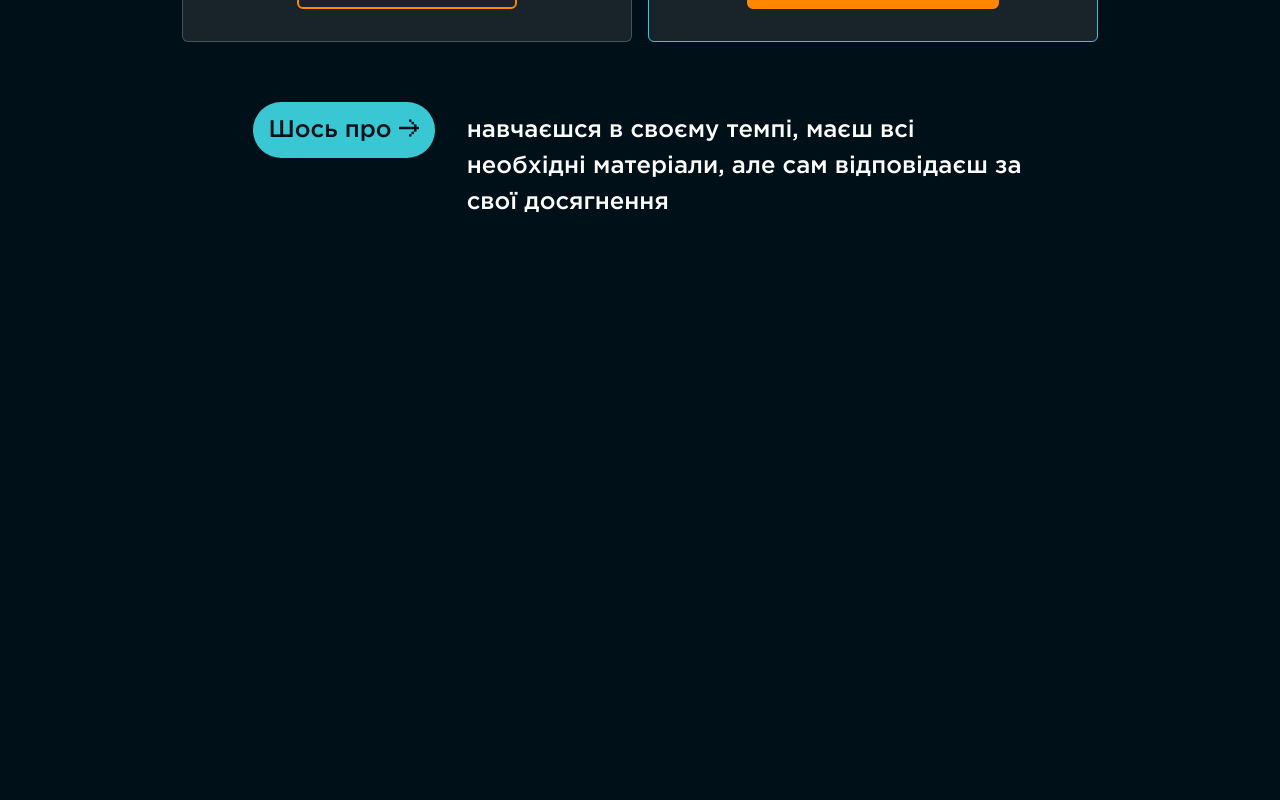
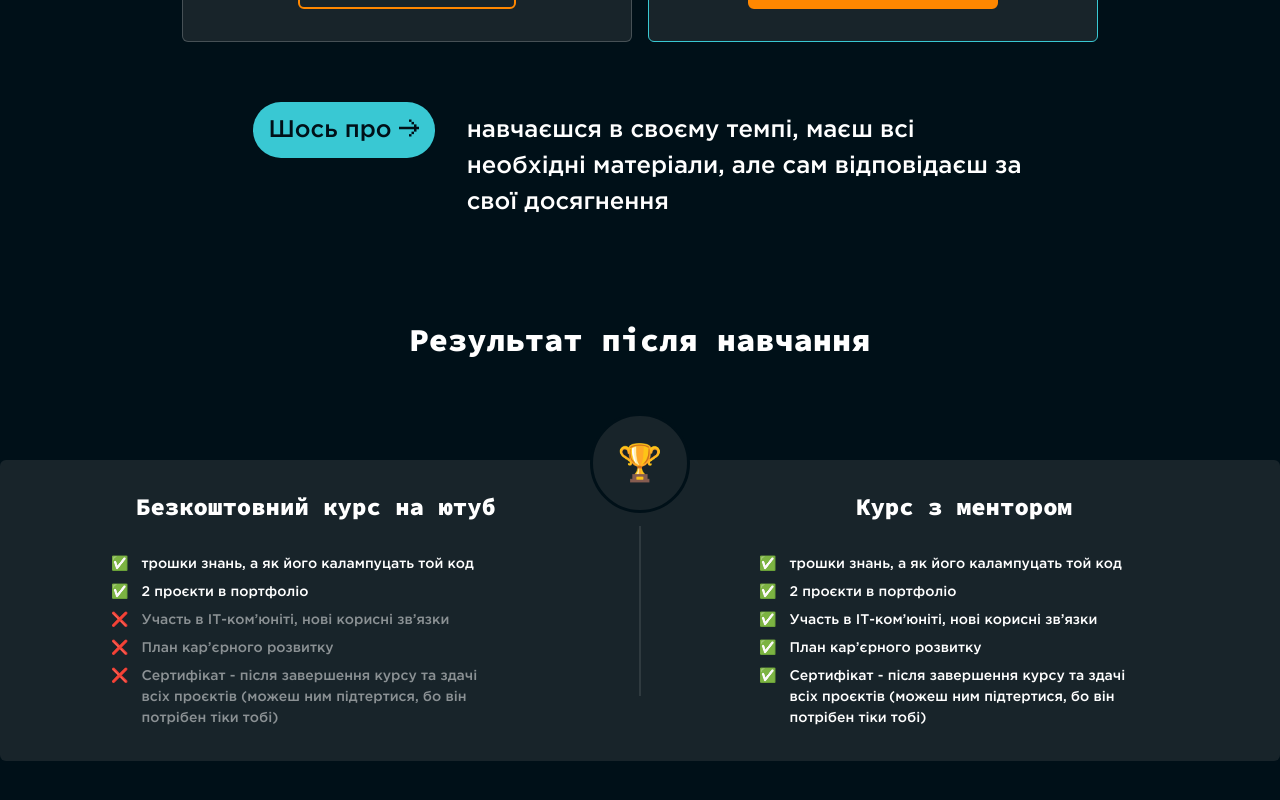
Before and after one commit to BUI-studies/buoy-landing, a React (Vite) app: page / in a window 1280 px wide. Shown: the part 1393-2193 px from the top of the page. Before the commit the page ends 1713 px from the top, so only its background shows below. Built offline with nearby package versions, Linux system fonts and the light colour scheme.

Commit message:
Complete markup and desctop styling of study results

```diff
--- a/src/App.tsx
+++ b/src/App.tsx
@@ -1,11 +1,13 @@
 import Hero from './sections/Hero'
 import StudyFormat from './sections/StudyFormat'
+import StudyResults from './sections/StudyResults'
 
 function App() {
 	return (
 		<>
 			<Hero />
 			<StudyFormat />
+			<StudyResults />
 		</>
 	)
 }
--- /dev/null
+++ b/src/sections/StudyResults/helpers.ts
@@ -0,0 +1,10 @@
+export const studyResults = [
+	{ id: 0, text: 'трошки знань, а як його калампуцать той код' },
+	{ id: 1, text: '2 проєкти в портфоліо' },
+	{ id: 2, text: 'Участь в ІТ-ком’юніті, нові корисні зв’язки' },
+	{ id: 3, text: 'План кар’єрного розвитку' },
+	{
+		id: 4,
+		text: 'Сертифікат - після завершення курсу та здачі всіх проєктів (можеш ним підтертися, бо він потрібен тіки тобі) ',
+	},
+]
--- /dev/null
+++ b/src/sections/StudyResults/index.tsx
@@ -0,0 +1,36 @@
+import { FC } from 'react'
+import { studyResults } from './helpers'
+import './styles.scss'
+
+const StudyResults: FC = () => {
+	return (
+		<section className="study-results">
+			<div className="study-results__container">
+				<h2 className="study-results__header t__h2">Результат після навчання</h2>
+				<div className="study-results__cards">
+					<div className="study-results__free">
+						<h3 className="t__h3">Безкоштовний курс на ютуб</h3>
+						<ul className="study-results__free-list t__main-text">
+							{studyResults.map(result => (
+								<li key={result.id}>{result.text}</li>
+							))}
+						</ul>
+					</div>
+					<div className="study-results__paid">
+						<h3 className="t__h3">Курс з ментором</h3>
+						<ul className="study-results__paid-list t__main-text">
+							{studyResults.map(result => (
+								<li key={result.id}>{result.text}</li>
+							))}
+						</ul>
+					</div>
+					<div className="study-results__chalice">
+						<p>🏆</p>
+					</div>
+				</div>
+			</div>
+		</section>
+	)
+}
+
+export default StudyResults
--- /dev/null
+++ b/src/sections/StudyResults/styles.scss
@@ -0,0 +1,86 @@
+@import '../../scss/helpers/typography.scss';
+@import '../../scss/helpers/variable.scss';
+@import '../../scss/helpers/mixins.scss';
+
+.study-results {
+	color: #fff;
+	&__container {
+		box-sizing: border-box;
+		max-width: 1440px;
+		width: 100%;
+		margin: 0 auto;
+	}
+	&__header {
+		text-align: center;
+		margin-top: 100px;
+		@media screen and (width < 950px) {
+			margin-top: 80px;
+		}
+	}
+	&__cards {
+		position: relative;
+		max-width: 1330px;
+		margin: 100px auto 60px auto;
+		display: grid;
+		grid-template-columns: repeat(auto-fit, minmax(450px, 1fr));
+		justify-items: center;
+		gap: 1em;
+		background-color: $secondary-bg-color;
+		border-radius: 6px;
+		&::after {
+			content: ' ';
+			position: absolute;
+			background-color: #2f3a3f;
+			width: 2px;
+			height: 170px;
+			top: 50%;
+			left: 50%;
+			transform: translate(-50%, -50%);
+		}
+	}
+	&__free,
+	&__paid {
+		display: grid;
+		justify-items: center;
+		box-sizing: border-box;
+		max-width: 655px;
+		padding: 2em 0 2em 0;
+	}
+	&__free-list,
+	&__paid-list {
+		max-width: 375px;
+		margin-top: 32px;
+		li:not(:first-child) {
+			margin-top: 0.5em;
+		}
+		li {
+			padding-left: 13px;
+		}
+	}
+	&__free-list {
+		list-style: '❌';
+		color: #8b9194;
+		li:nth-child(-n + 2) {
+			list-style: '✅';
+			color: #fff;
+		}
+	}
+	&__paid-list {
+		list-style: '✅';
+	}
+	&__chalice {
+		position: absolute;
+		width: 94px;
+		height: 94px;
+		top: -47px;
+		display: flex;
+		justify-content: center;
+		align-items: center;
+		border-radius: 50%;
+		border: 3px solid $primary-bg-color;
+		background-color: $secondary-bg-color;
+		p {
+			font-size: 36px;
+		}
+	}
+}
```
